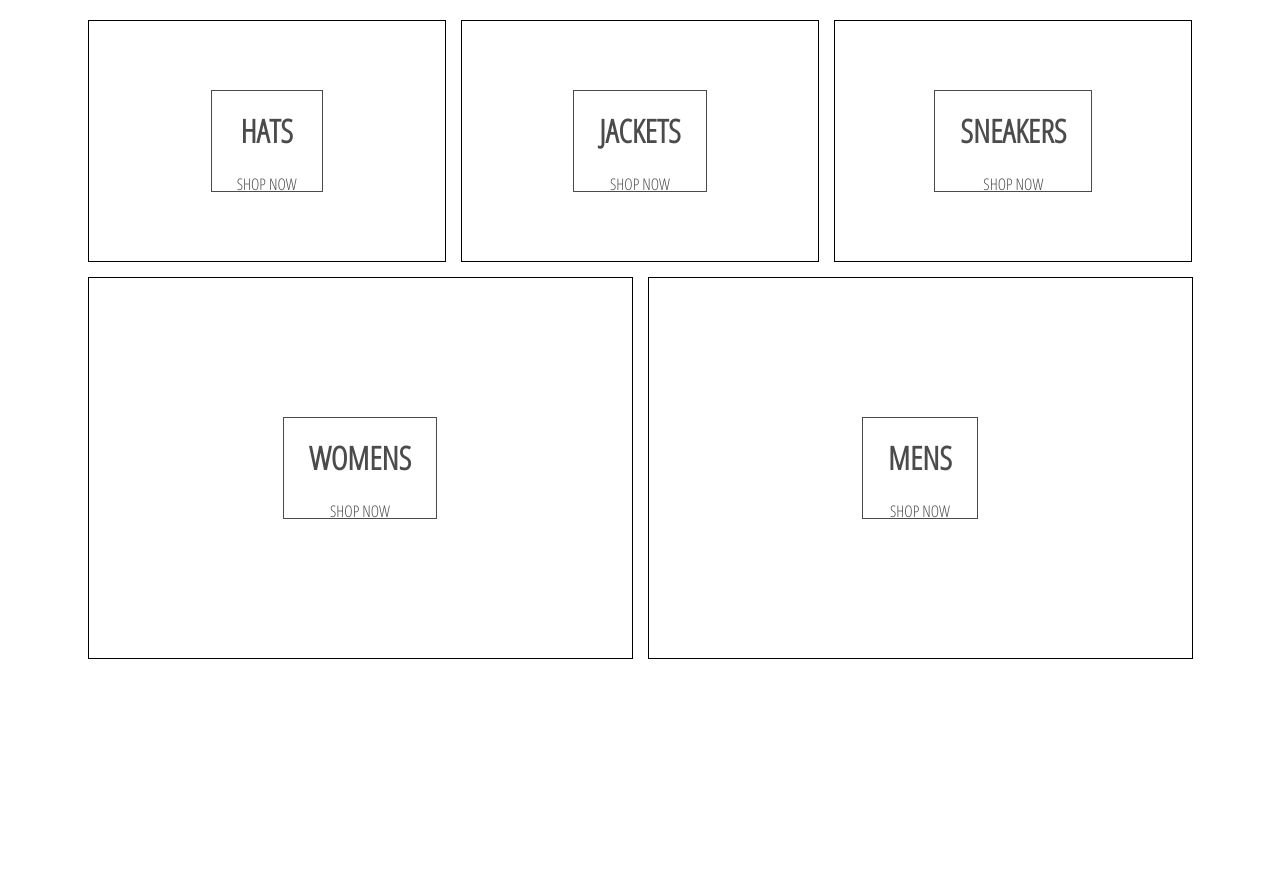
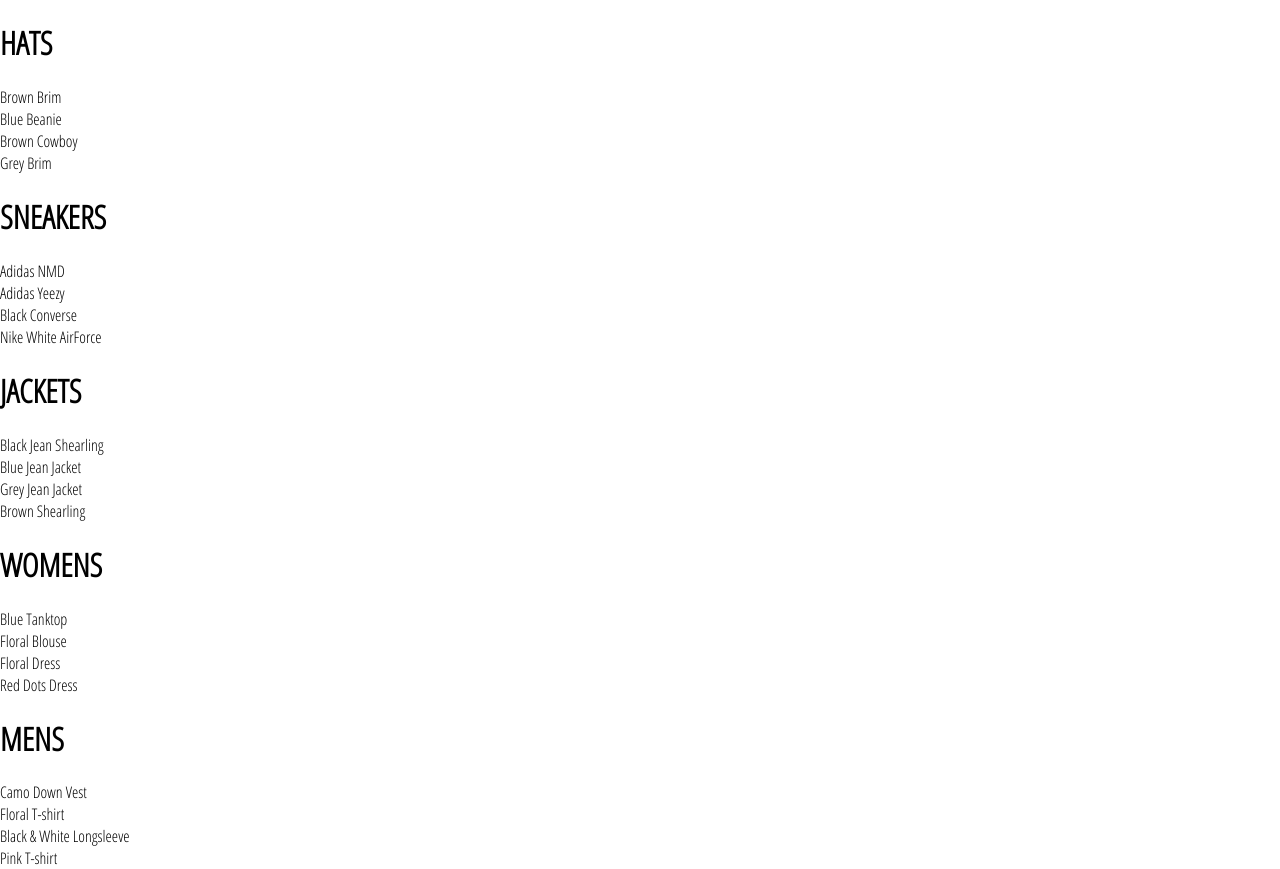
Before and after one commit to Shiaondo-Orkuma/smart-clothing, a React (Create React App) app: page /shop in a window 1280 px wide. Before the commit the page ends 800 px from the top, so only its background shows below. Built offline with nearby package versions, Linux system fonts and the light colour scheme; grey boxes are pictures that could not be loaded.

Commit message:
Set up Route and added a new shop page, also added a collectionpreview component

```diff
--- a/package.json
+++ b/package.json
@@ -9,6 +9,7 @@
     "node-sass": "^4.13.1",
     "react": "^16.13.1",
     "react-dom": "^16.13.1",
+    "react-router-dom": "^5.1.2",
     "react-scripts": "3.4.1"
   },
   "scripts": {
--- a/src/App.js
+++ b/src/App.js
@@ -1,11 +1,16 @@
 import React from "react";
 import "./App.css";
 import HomePage from "./Pages/HomePage/HomePage";
+import Shop from "./Pages/Shop/Shop";
+import { Switch, Route } from "react-router-dom";
 
 function App() {
   return (
     <div>
-      <HomePage />
+      <Switch>
+        <Route exact path="/" component={HomePage} />
+        <Route exact path="/shop" component={Shop} />
+      </Switch>
     </div>
   );
 }
--- /dev/null
+++ b/src/Componets/CollectionPreview/CollectionPreview.js
@@ -0,0 +1,17 @@
+import React from "react";
+import "./CollectionPreview.scss";
+
+const CollectionPreview = ({ title, items }) => (
+  <div className="collection-preview">
+    <h1 className="title">{title.toUpperCase()}</h1>
+    <div className="preview">
+      {items
+        .filter((item, idx) => idx < 4)
+        .map((item) => (
+          <div key={item.id}>{item.name}</div>
+        ))}
+    </div>
+  </div>
+);
+
+export default CollectionPreview;
--- a/src/Componets/Directory/Directory.js
+++ b/src/Componets/Directory/Directory.js
@@ -48,8 +48,8 @@
   render() {
     return (
       <div className="directory-menu">
-        {this.state.sections.map(({ title, id, imageUrl, size }) => (
-          <MenueItems key={id} title={title} imageUrl={imageUrl} size={size} />
+        {this.state.sections.map(({ id, ...otherSectionProps }) => (
+          <MenueItems key={id} {...otherSectionProps} />
         ))}
       </div>
     );
--- a/src/Componets/MenuItems/MenuItems.js
+++ b/src/Componets/MenuItems/MenuItems.js
@@ -1,12 +1,17 @@
 import React from "react";
 import "./MenuItems.scss";
+import { withRouter } from "react-router-dom";
 
-const MenuItems = ({ title, imageUrl, size }) => (
-  <div className={`${size} menu-item`}>
+const MenuItems = ({ title, imageUrl, size, history, linkUrl, match }) => (
+  <div
+    className={`${size} menu-item`}
+    onClick={() => history.push(`${match.url}${linkUrl}`)}
+  >
     <div
       className="background-image"
       style={{ backgroundImage: `url(${imageUrl})` }}
     />
+
     <div className="content">
       <h1 className="titel">{title.toUpperCase()}</h1>
 
@@ -15,4 +20,4 @@
   </div>
 );
 
-export default MenuItems;
+export default withRouter(MenuItems);
--- /dev/null
+++ b/src/Pages/Shop/Shop.js
@@ -0,0 +1,26 @@
+import React from "react";
+import ShopData from "./ShopData";
+import CollectionPreview from "../../Componets/CollectionPreview/CollectionPreview";
+
+class Shop extends React.Component {
+  constructor(props) {
+    super(props);
+    this.state = {
+      collections: ShopData,
+    };
+  }
+
+  render() {
+    const { collections } = this.state;
+
+    return (
+      <div className="shop-page">
+        {collections.map(({ id, ...otheCollectionProps }) => (
+          <CollectionPreview key={id} {...otheCollectionProps} />
+        ))}
+      </div>
+    );
+  }
+}
+
+export default Shop;
--- /dev/null
+++ b/src/Pages/Shop/ShopData.js
@@ -0,0 +1,249 @@
+const ShopeData = [
+  {
+    id: 1,
+    title: "Hats",
+    routeName: "hats",
+    items: [
+      {
+        id: 1,
+        name: "Brown Brim",
+        imageUrl: "https://i.ibb.co/ZYW3VTp/brown-brim.png",
+        price: 25,
+      },
+      {
+        id: 2,
+        name: "Blue Beanie",
+        imageUrl: "https://i.ibb.co/ypkgK0X/blue-beanie.png",
+        price: 18,
+      },
+      {
+        id: 3,
+        name: "Brown Cowboy",
+        imageUrl: "https://i.ibb.co/QdJwgmp/brown-cowboy.png",
+        price: 35,
+      },
+      {
+        id: 4,
+        name: "Grey Brim",
+        imageUrl: "https://i.ibb.co/RjBLWxB/grey-brim.png",
+        price: 25,
+      },
+      {
+        id: 5,
+        name: "Green Beanie",
+        imageUrl: "https://i.ibb.co/YTjW3vF/green-beanie.png",
+        price: 18,
+      },
+      {
+        id: 6,
+        name: "Palm Tree Cap",
+        imageUrl: "https://i.ibb.co/rKBDvJX/palm-tree-cap.png",
+        price: 14,
+      },
+      {
+        id: 7,
+        name: "Red Beanie",
+        imageUrl: "https://i.ibb.co/bLB646Z/red-beanie.png",
+        price: 18,
+      },
+      {
+        id: 8,
+        name: "Wolf Cap",
+        imageUrl: "https://i.ibb.co/1f2nWMM/wolf-cap.png",
+        price: 14,
+      },
+      {
+        id: 9,
+        name: "Blue Snapback",
+        imageUrl: "https://i.ibb.co/X2VJP2W/blue-snapback.png",
+        price: 16,
+      },
+    ],
+  },
+  {
+    id: 2,
+    title: "Sneakers",
+    routeName: "sneakers",
+    items: [
+      {
+        id: 10,
+        name: "Adidas NMD",
+        imageUrl: "https://i.ibb.co/0s3pdnc/adidas-nmd.png",
+        price: 220,
+      },
+      {
+        id: 11,
+        name: "Adidas Yeezy",
+        imageUrl: "https://i.ibb.co/dJbG1cT/yeezy.png",
+        price: 280,
+      },
+      {
+        id: 12,
+        name: "Black Converse",
+        imageUrl: "https://i.ibb.co/bPmVXyP/black-converse.png",
+        price: 110,
+      },
+      {
+        id: 13,
+        name: "Nike White AirForce",
+        imageUrl: "https://i.ibb.co/1RcFPk0/white-nike-high-tops.png",
+        price: 160,
+      },
+      {
+        id: 14,
+        name: "Nike Red High Tops",
+        imageUrl: "https://i.ibb.co/QcvzydB/nikes-red.png",
+        price: 160,
+      },
+      {
+        id: 15,
+        name: "Nike Brown High Tops",
+        imageUrl: "https://i.ibb.co/fMTV342/nike-brown.png",
+        price: 160,
+      },
+      {
+        id: 16,
+        name: "Air Jordan Limited",
+        imageUrl: "https://i.ibb.co/w4k6Ws9/nike-funky.png",
+        price: 190,
+      },
+      {
+        id: 17,
+        name: "Timberlands",
+        imageUrl: "https://i.ibb.co/Mhh6wBg/timberlands.png",
+        price: 200,
+      },
+    ],
+  },
+  {
+    id: 3,
+    title: "Jackets",
+    routeName: "jackets",
+    items: [
+      {
+        id: 18,
+        name: "Black Jean Shearling",
+        imageUrl: "https://i.ibb.co/XzcwL5s/black-shearling.png",
+        price: 125,
+      },
+      {
+        id: 19,
+        name: "Blue Jean Jacket",
+        imageUrl: "https://i.ibb.co/mJS6vz0/blue-jean-jacket.png",
+        price: 90,
+      },
+      {
+        id: 20,
+        name: "Grey Jean Jacket",
+        imageUrl: "https://i.ibb.co/N71k1ML/grey-jean-jacket.png",
+        price: 90,
+      },
+      {
+        id: 21,
+        name: "Brown Shearling",
+        imageUrl: "https://i.ibb.co/s96FpdP/brown-shearling.png",
+        price: 165,
+      },
+      {
+        id: 22,
+        name: "Tan Trench",
+        imageUrl: "https://i.ibb.co/M6hHc3F/brown-trench.png",
+        price: 185,
+      },
+    ],
+  },
+  {
+    id: 4,
+    title: "Womens",
+    routeName: "womens",
+    items: [
+      {
+        id: 23,
+        name: "Blue Tanktop",
+        imageUrl: "https://i.ibb.co/7CQVJNm/blue-tank.png",
+        price: 25,
+      },
+      {
+        id: 24,
+        name: "Floral Blouse",
+        imageUrl: "https://i.ibb.co/4W2DGKm/floral-blouse.png",
+        price: 20,
+      },
+      {
+        id: 25,
+        name: "Floral Dress",
+        imageUrl: "https://i.ibb.co/KV18Ysr/floral-skirt.png",
+        price: 80,
+      },
+      {
+        id: 26,
+        name: "Red Dots Dress",
+        imageUrl: "https://i.ibb.co/N3BN1bh/red-polka-dot-dress.png",
+        price: 80,
+      },
+      {
+        id: 27,
+        name: "Striped Sweater",
+        imageUrl: "https://i.ibb.co/KmSkMbH/striped-sweater.png",
+        price: 45,
+      },
+      {
+        id: 28,
+        name: "Yellow Track Suit",
+        imageUrl: "https://i.ibb.co/v1cvwNf/yellow-track-suit.png",
+        price: 135,
+      },
+      {
+        id: 29,
+        name: "White Blouse",
+        imageUrl: "https://i.ibb.co/qBcrsJg/white-vest.png",
+        price: 20,
+      },
+    ],
+  },
+  {
+    id: 5,
+    title: "Mens",
+    routeName: "mens",
+    items: [
+      {
+        id: 30,
+        name: "Camo Down Vest",
+        imageUrl: "https://i.ibb.co/xJS0T3Y/camo-vest.png",
+        price: 325,
+      },
+      {
+        id: 31,
+        name: "Floral T-shirt",
+        imageUrl: "https://i.ibb.co/qMQ75QZ/floral-shirt.png",
+        price: 20,
+      },
+      {
+        id: 32,
+        name: "Black & White Longsleeve",
+        imageUrl: "https://i.ibb.co/55z32tw/long-sleeve.png",
+        price: 25,
+      },
+      {
+        id: 33,
+        name: "Pink T-shirt",
+        imageUrl: "https://i.ibb.co/RvwnBL8/pink-shirt.png",
+        price: 25,
+      },
+      {
+        id: 34,
+        name: "Jean Long Sleeve",
+        imageUrl: "https://i.ibb.co/VpW4x5t/roll-up-jean-shirt.png",
+        price: 40,
+      },
+      {
+        id: 35,
+        name: "Burgundy T-shirt",
+        imageUrl: "https://i.ibb.co/mh3VM1f/polka-dot-shirt.png",
+        price: 25,
+      },
+    ],
+  },
+];
+
+export default ShopeData;
--- a/src/index.js
+++ b/src/index.js
@@ -2,10 +2,13 @@
 import ReactDOM from "react-dom";
 import "./index.css";
 import App from "./App";
+import { BrowserRouter } from "react-router-dom";
 
 ReactDOM.render(
-  <React.StrictMode>
-    <App />
-  </React.StrictMode>,
+  <BrowserRouter>
+    <React.StrictMode>
+      <App />
+    </React.StrictMode>
+  </BrowserRouter>,
   document.getElementById("root")
 );
```
Also changed, not shown: src/Componets/CollectionPreview/CollectionPreview.scss (added), src/Pages/Shop/Shop.scss (added), 1 other file (tests, documents, lock files or other folders).
